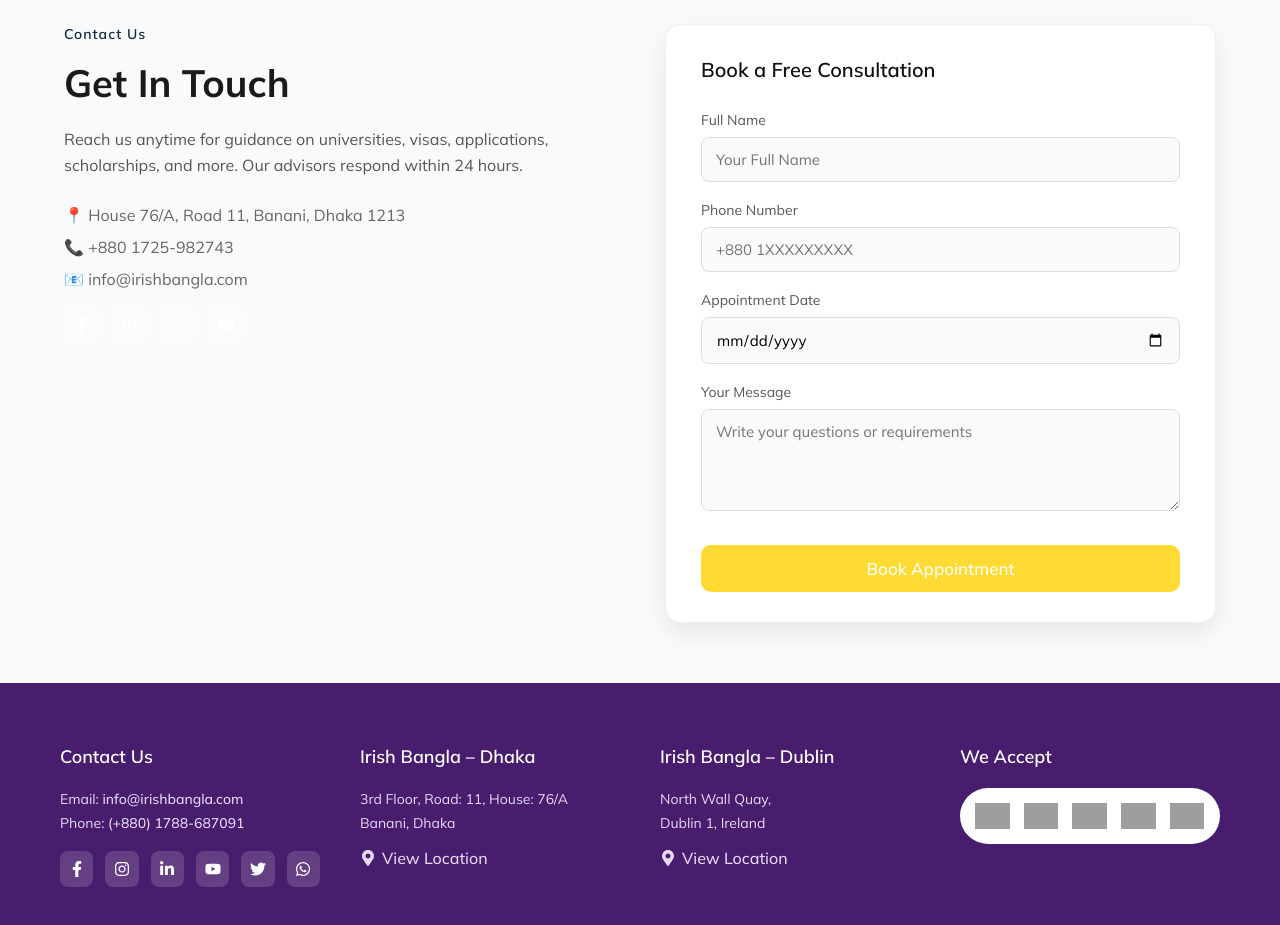
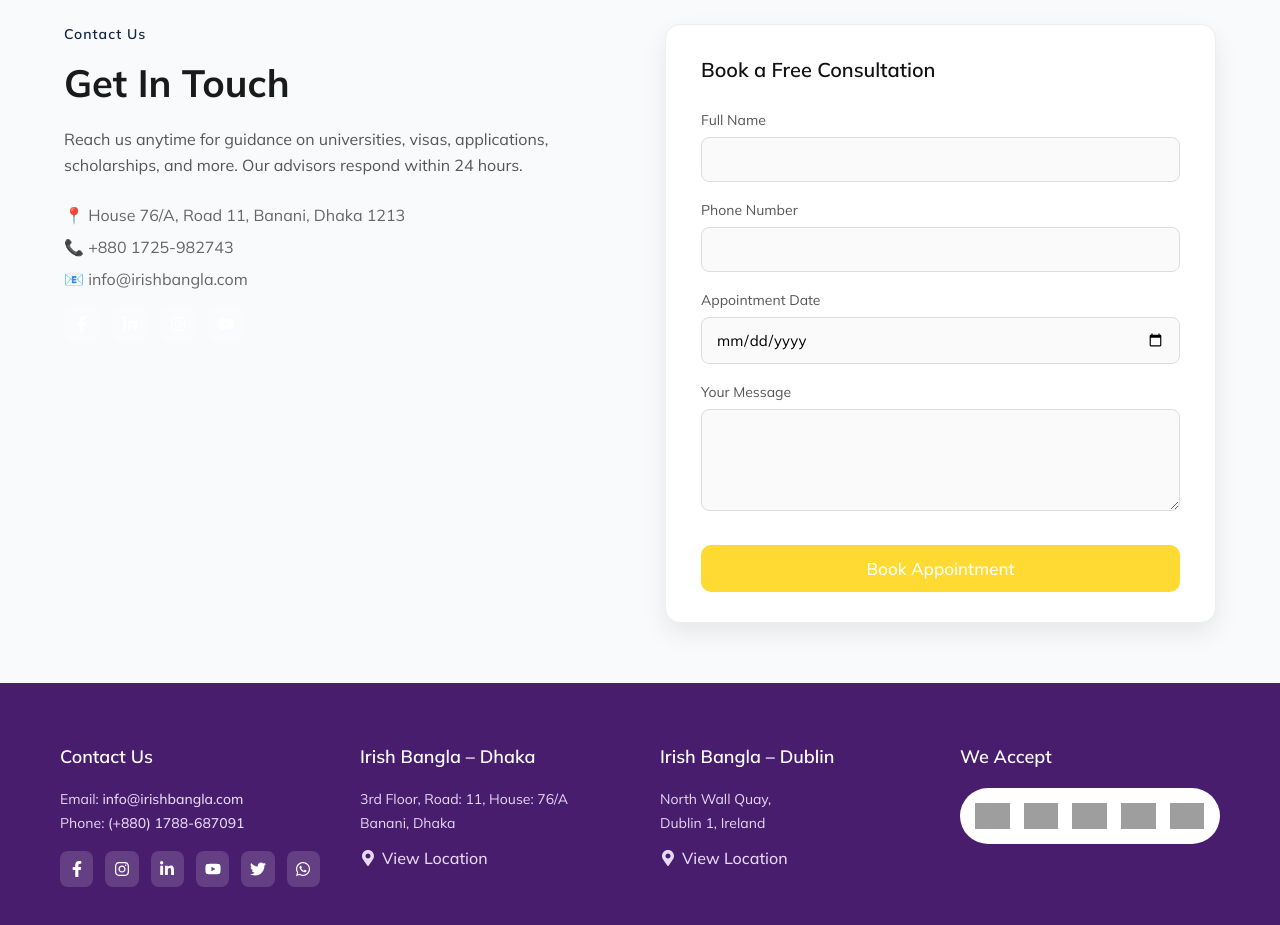
Before and after one commit to farheentrisha/Irishbangla, a React (Vite) app in the folder irishbangla/: page / in a window 1280 px wide. Shown: the part 4300-5225 px from the top of the page. Built offline with nearby package versions, Linux system fonts and the light colour scheme; grey boxes are pictures that could not be loaded.

Commit message:
sliding added

```diff
--- a/irishbangla/src/App.jsx
+++ b/irishbangla/src/App.jsx
@@ -1,4 +1,5 @@
 import { BrowserRouter as Router, Routes, Route } from "react-router-dom";
+import { useRef } from "react";
 
 import Navbar from "./components/Navbar";
 import Hero from "./components/Hero";
@@ -14,43 +15,40 @@ import IrelandTravelProcess from "./components/IrelandTravelProcess";
 import Footer from "./components/Footer";
 import SustainableIreland from "./pages/SustainableIreland";
 
+// ✅ Home component
+function Home() {
+  const contactRef = useRef(null);
 
-function Home() {
+  const scrollToContact = () => {
+    contactRef.current?.scrollIntoView({ behavior: "smooth" });
+  };
+
   return (
     <>
       <Hero />
       <VisaSearchCard />
       <ThinkingTrip />
-      <Services />
+      <Services onEnquiryClick={scrollToContact} />
       <Inspiration />
       <AboutUs />
-      <ContactSection />
+      <ContactSection ref={contactRef} /> {/* ✅ attach ref */}
       <Footer />
     </>
   );
 }
 
+// ✅ App component
 function App() {
   return (
     <Router>
       <Navbar />
 
       <Routes>
-        <Route path="/" element={<Home />} />
+        <Route path="/" element={<Home />} /> {/* only one / route */}
         <Route path="/visa-details" element={<VisaDetails />} />
-
-        {/* ✅ ADD THIS */}
         <Route path="/track/:trackingId" element={<TrackerPage />} />
-        <Route path="/" element={<ThinkingTrip />} />
-        <Route
-          path="/ireland-travel-process"
-          element={<IrelandTravelProcess />}
-        />
-        <Route
-  path="/sustainable-ireland"
-  element={<SustainableIreland />}
-/>
-
+        <Route path="/ireland-travel-process" element={<IrelandTravelProcess />} />
+        <Route path="/sustainable-ireland" element={<SustainableIreland />} />
       </Routes>
     </Router>
   );
--- a/irishbangla/src/components/Service.jsx
+++ b/irishbangla/src/components/Service.jsx
@@ -8,7 +8,7 @@ import {
   FaSuitcaseRolling,
 } from "react-icons/fa";
 
-const Services = () => {
+const Services = ({ onEnquiryClick }) => { // ✅ accept prop
   const cards = [
     {
       icon: <FaPlane />,
@@ -43,15 +43,14 @@ const Services = () => {
   ];
 
   return (
-    <section className="services-section" id="services">
-
+    <section className="services-section">
       <div className="services-left">
         <h2>Our Services</h2>
-        <p>
-          Irish Bangla delivers reliable travel, tour, and visa solutions with a
-          focus on comfort, trust, and seamless experiences worldwide.
-        </p>
-        <button>Send Your Enquiry</button>
+        <p>Irish Bangla delivers reliable travel, tour, and visa solutions with a focus on comfort, trust, and seamless experiences worldwide.</p>
+
+        <button onClick={onEnquiryClick}> {/* ✅ call prop */}
+          Send Your Enquiry
+        </button>
       </div>
 
       <div className="services-grid">
--- a/irishbangla/src/components/contact.jsx
+++ b/irishbangla/src/components/contact.jsx
@@ -1,8 +1,8 @@
 import "../styles/contact.css";
 import { FaFacebookF, FaLinkedinIn, FaInstagram, FaYoutube } from "react-icons/fa";
-import { useState } from "react";
+import { useState, forwardRef } from "react";
 
-export default function ContactSection() {
+const ContactSection = forwardRef((props, ref) => {
   const [formData, setFormData] = useState({
     name: "",
     phone: "",
@@ -17,7 +17,7 @@ export default function ContactSection() {
   const handleSubmit = (e) => {
     e.preventDefault();
 
-    const whatsappNumber = "8801973180723"; // no + sign
+    const whatsappNumber = "8801973180723";
 
     const text = `
 📌 *New Consultation Booking*
@@ -38,9 +38,8 @@ ${formData.message}
   };
 
   return (
-    <section className="contact-wrapper">
+    <section className="contact-wrapper" ref={ref}>
       <div className="contact-container">
-
         {/* LEFT PANEL */}
         <div className="contact-left">
           <p className="contact-tag">Contact Us</p>
@@ -64,51 +63,29 @@ ${formData.message}
           </div>
         </div>
 
-        {/* RIGHT FORM CARD */}
+        {/* RIGHT FORM */}
         <div className="contact-card">
           <h3 className="form-title">Book a Free Consultation</h3>
 
           <form className="contact-form" onSubmit={handleSubmit}>
             <div className="form-group">
               <label>Full Name</label>
-              <input
-                type="text"
-                name="name"
-                placeholder="Your Full Name"
-                required
-                onChange={handleChange}
-              />
+              <input type="text" name="name" required onChange={handleChange} />
             </div>
 
             <div className="form-group">
               <label>Phone Number</label>
-              <input
-                type="tel"
-                name="phone"
-                placeholder="+880 1XXXXXXXXX"
-                required
-                onChange={handleChange}
-              />
+              <input type="tel" name="phone" required onChange={handleChange} />
             </div>
 
             <div className="form-group">
               <label>Appointment Date</label>
-              <input
-                type="date"
-                name="date"
-                required
-                onChange={handleChange}
-              />
+              <input type="date" name="date" required onChange={handleChange} />
             </div>
 
             <div className="form-group">
               <label>Your Message</label>
-              <textarea
-                rows="4"
-                name="message"
-                placeholder="Write your questions or requirements"
-                onChange={handleChange}
-              />
+              <textarea rows="4" name="message" onChange={handleChange} />
             </div>
 
             <button type="submit" className="send-btn">
@@ -116,8 +93,9 @@ ${formData.message}
             </button>
           </form>
         </div>
-
       </div>
     </section>
   );
-}
+});
+
+export default ContactSection;
```
